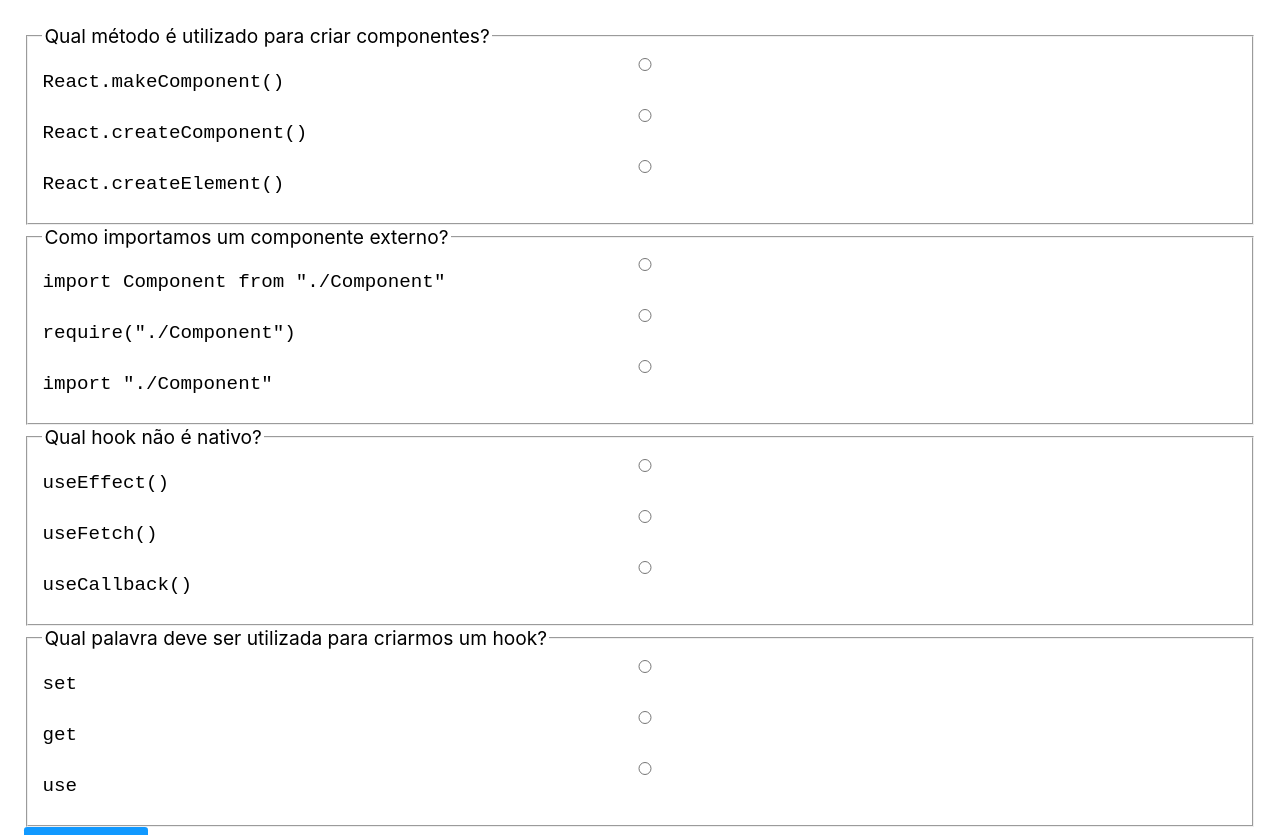
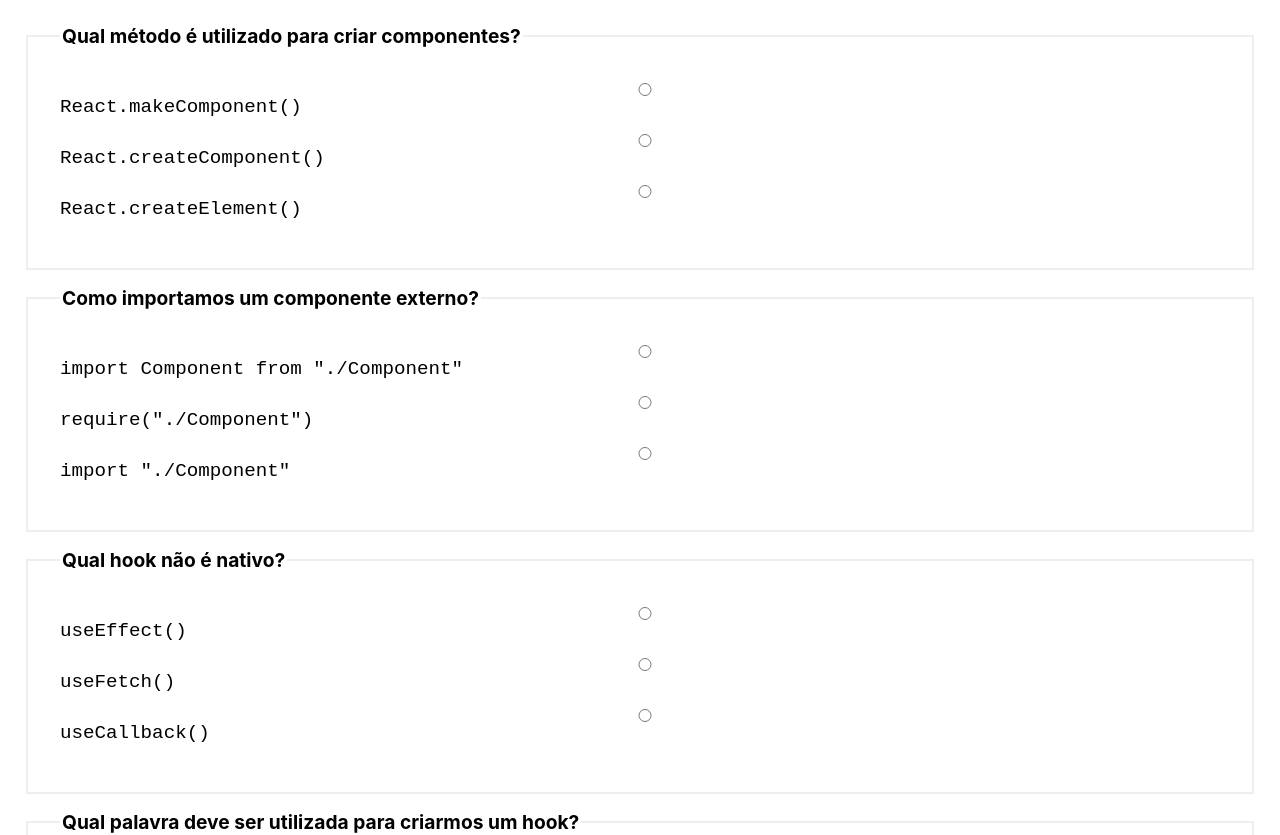
Before and after one commit to MarceloZanguettin/react_form_desafio, a React (Vite) app: page / in a window 1280 px wide. Shown: the top 835 px of the page. Built offline with nearby package versions, Linux system fonts and the light colour scheme; the HTML template or start-up script is replaced by a standard one.

Commit message:
Adicionado alguns estilos

```diff
--- a/src/Form/Radio.jsx
+++ b/src/Form/Radio.jsx
@@ -2,8 +2,14 @@
 
 const Radio = ({ pergunta, options, id }) => {
   return (
-    <fieldset>
-      <legend>{pergunta}</legend>
+    <fieldset
+      style={{
+        padding: '2rem',
+        marginBottom: '1rem',
+        border: '2px solid #eee',
+      }}
+    >
+      <legend style={{ fontWeight: 'bold' }}>{pergunta}</legend>
       {options.map((option) => (
         <label
           key={option}
```
